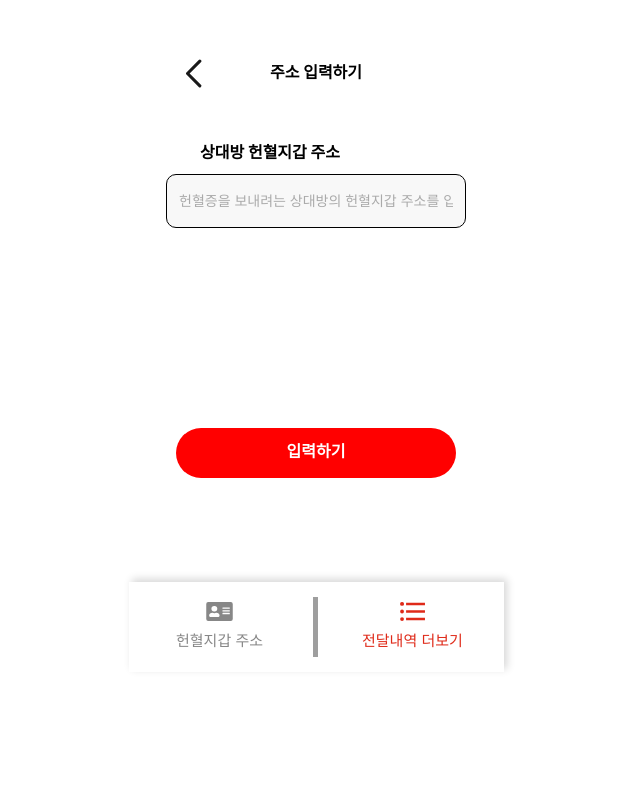
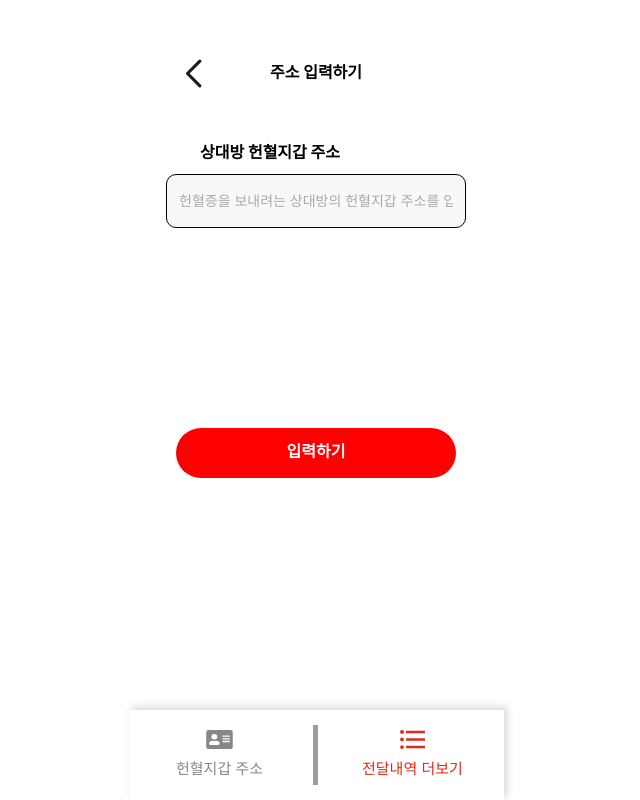
Before and after one commit to blov-hackathon/blov-frontend, a Next.js app: page /addAddress/1 in a window 1280 px wide. Shown: the whole page, without its empty margins (324-964 px from the left). Built offline with nearby package versions, Linux system fonts and the light colour scheme; no server answers; sample sign-in values are in the browser's storage; grey boxes are pictures that could not be loaded.

Commit message:
fix: footer position

```diff
--- a/component/Footer/index.jsx
+++ b/component/Footer/index.jsx
@@ -27,7 +27,7 @@ const StyledText = styled(Typography)`
 `;
 const FooterWrapper = styled.div`
   margin: 0 auto;
-  position: sticky;
+  position: fixed;
   bottom: 0;
   display: flex;
   align-items: center;
--- a/pages/addAddress/[id].js
+++ b/pages/addAddress/[id].js
@@ -11,6 +11,7 @@ import axios from "axios";
 import Link from "next/link";
 
 import { useRouter } from "next/router";
+import Flex from "../../component/Flex";
 
 const StyledButton = styled(Button)`
   position: relative;
@@ -145,7 +146,9 @@ export default function DonorDetail() {
         </StyledButton>
         <Margin size="54" />
       </Layout>
-      <Footer />
+      <Flex justify="center" align="center">
+        <Footer />
+      </Flex>
     </>
   );
 }
--- a/pages/deliveryList.js
+++ b/pages/deliveryList.js
@@ -204,7 +204,9 @@ export default function DeliveryList() {
           </>
         ))}
       </Layout>
-      <Footer />
+      <Flex justify="center" align="center">
+        <Footer />
+      </Flex>
     </>
   );
 }
--- a/pages/mywallet.js
+++ b/pages/mywallet.js
@@ -11,6 +11,7 @@ import Footer from "../component/Footer";
 import Carousel from "nuka-carousel";
 import Link from "next/link";
 import { useRouter } from "next/router";
+import Flex from "../component/Flex";
 
 const BoldTypography = styled(Typography)`
   font-weight: bold;
@@ -93,7 +94,9 @@ export default function Wallet() {
           ))}
         </Carousel>
       </Layout>
+      <Flex justify="center" align="center">
         <Footer />
+      </Flex>
     </>
   );
 }
```
Lines whose indentation alone changed are shown as unchanged.
